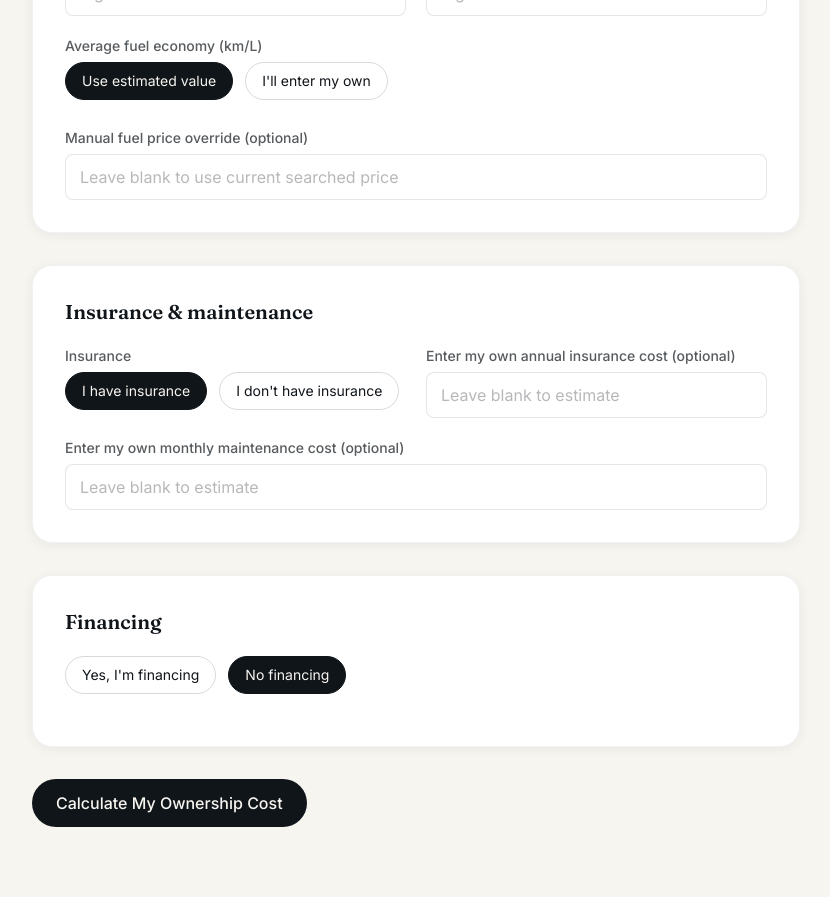
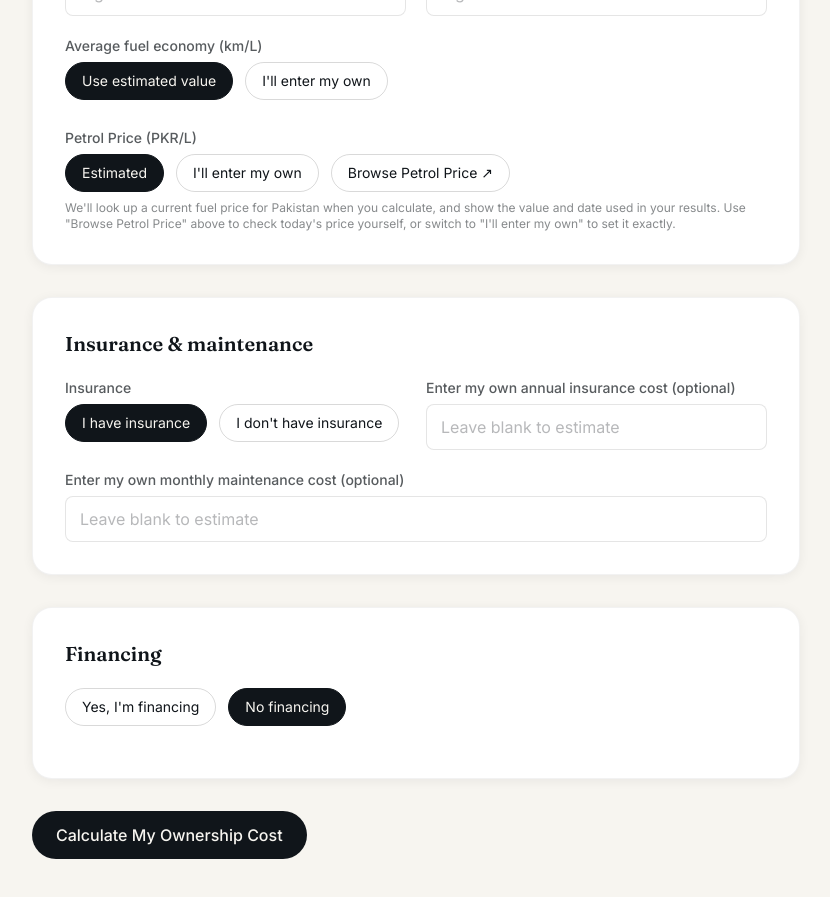
Before and after one commit to ibrahimabid276/CarCost-Calculator, a Next.js app in the folder car-cost-calculator/: page /calculator in a window 1280 px wide. Shown: the part 1080-1977 px from the top of the page, without its empty margins (64-894 px from the left). Built offline with nearby package versions, Linux system fonts and the light colour scheme; no server answers.

Commit message:
Add files via upload

```diff
--- a/car-cost-calculator/components/CarForm.tsx
+++ b/car-cost-calculator/components/CarForm.tsx
@@ -3,6 +3,13 @@
 import { useState } from "react";
 import { CarCostRequest, FuelType } from "@/types/car";
 import { COUNTRIES } from "@/lib/countries";
+import { currencyForCountry } from "@/lib/currency";
+
+// Exact URL requested for the "Browse Petrol Price" button — opens Google's
+// live results in a new tab so the user can check today's price themselves.
+// The calculator never scrapes this page or depends on it programmatically.
+const BROWSE_PETROL_PRICE_URL =
+  "https://www.google.com/search?sca_esv=699286c2dbd4e6d4&sxsrf=APpeQns9p42JUtjfc5wkZO7vaXP-u4z29Q:1786439986828&q=petrol+price+per+kilometer+today+live&spell=1&sa=X&ved=2ahUKEwjw-c7Gn5iWAxUdUqQEHd3TLzsQBSgAegQIEhAB&biw=1920&bih=945&dpr=1";
 
 const CITIES = [
   "Lahore",
@@ -37,6 +44,7 @@ export default function CarForm({ onSubmit, submitting }: Props) {
   const [drivingDaysPerMonth, setDrivingDaysPerMonth] = useState<number | "">("");
   const [fuelEconomyMode, setFuelEconomyMode] = useState<"auto" | "manual">("auto");
   const [manualFuelEconomy, setManualFuelEconomy] = useState<number | "">("");
+  const [fuelPriceMode, setFuelPriceMode] = useState<"manual" | "estimated">("estimated");
   const [manualFuelPrice, setManualFuelPrice] = useState<number | "">("");
 
   const [hasInsurance, setHasInsurance] = useState(true);
@@ -67,6 +75,12 @@ export default function CarForm({ onSubmit, submitting }: Props) {
       setFormError("Please enter a vehicle price to calculate financing.");
       return;
     }
+    if (fuelPriceMode === "manual" && (manualFuelPrice === "" || Number(manualFuelPrice) <= 0)) {
+      setFormError(
+        `Please enter a valid ${fuelType === "Electric" ? "electricity" : "petrol"} price greater than 0, or switch to Estimated.`
+      );
+      return;
+    }
 
     const data: CarCostRequest = {
       make,
@@ -81,7 +95,9 @@ export default function CarForm({ onSubmit, submitting }: Props) {
       drivingDaysPerMonth: Number(drivingDaysPerMonth),
       fuelEconomyMode,
       manualFuelEconomy: manualFuelEconomy === "" ? undefined : Number(manualFuelEconomy),
-      manualFuelPrice: manualFuelPrice === "" ? undefined : Number(manualFuelPrice),
+      fuelPriceMode,
+      manualFuelPrice:
+        fuelPriceMode === "manual" && manualFuelPrice !== "" ? Number(manualFuelPrice) : undefined,
       hasInsurance,
       manualInsuranceAnnual:
         manualInsuranceAnnual === "" ? undefined : Number(manualInsuranceAnnual),
@@ -234,15 +250,56 @@ export default function CarForm({ onSubmit, submitting }: Props) {
           </div>
           <div className="sm:col-span-2">
             <label className="field-label">
-              {fuelType === "Electric" ? "Manual electricity price override (optional)" : "Manual fuel price override (optional)"}
+              {fuelType === "Electric"
+                ? `Electricity Price (${currencyForCountry(country)}/kWh)`
+                : `Petrol Price (${currencyForCountry(country)}/L)`}
             </label>
+            <div className="flex flex-wrap gap-3 mb-2">
+              <button
+                type="button"
+                onClick={() => setFuelPriceMode("estimated")}
+                className={`px-4 py-2 rounded-full text-sm border ${
+                  fuelPriceMode === "estimated" ? "bg-ink text-paper border-ink" : "border-black/15"
+                }`}
+              >
+                Estimated
+              </button>
+              <button
+                type="button"
+                onClick={() => setFuelPriceMode("manual")}
+                className={`px-4 py-2 rounded-full text-sm border ${
+                  fuelPriceMode === "manual" ? "bg-ink text-paper border-ink" : "border-black/15"
+                }`}
+              >
+                I&apos;ll enter my own
+              </button>
+              <a
+                href={BROWSE_PETROL_PRICE_URL}
+                target="_blank"
+                rel="noopener noreferrer"
+                className="px-4 py-2 rounded-full text-sm border border-black/15 hover:bg-black/5"
+              >
+                Browse Petrol Price ↗
+              </a>
+            </div>
+            {fuelPriceMode === "manual" ? (
               <input
                 type="number"
                 className="field-input"
-              placeholder="Leave blank to use current searched price"
+                placeholder={fuelType === "Electric" ? "e.g. 55" : "e.g. 270"}
                 value={manualFuelPrice}
+                min={0.01}
+                step="0.01"
                 onChange={(e) => setManualFuelPrice(e.target.value === "" ? "" : Number(e.target.value))}
               />
+            ) : (
+              <p className="text-xs text-ink/50">
+                We&apos;ll look up a current {fuelType === "Electric" ? "electricity" : "fuel"} price for{" "}
+                {country} when you calculate, and show the value and date used in your results. Use{" "}
+                &quot;Browse Petrol Price&quot; above to check today&apos;s price yourself, or switch to
+                &quot;I&apos;ll enter my own&quot; to set it exactly.
+              </p>
+            )}
           </div>
         </div>
       </section>
--- a/car-cost-calculator/components/CostBreakdown.tsx
+++ b/car-cost-calculator/components/CostBreakdown.tsx
@@ -109,11 +109,15 @@ export default function CostBreakdown({
                       <td colSpan={5} className="px-5 py-4">
                         {key === "fuel" && (
                           <p className="text-xs text-ink/60 mb-2">
-                            {data.fuel.label} price used: {currency} {data.fuel.pricePerUnit.toLocaleString()} per{" "}
+                            {data.fuel.priceMode === "manual" ? "Manual" : "Estimated"} {data.fuel.label.toLowerCase()} price used:{" "}
+                            {currency} {data.fuel.pricePerUnit.toLocaleString()} per{" "}
                             {data.fuel.unit.includes("kWh") ? "kWh" : "liter"} · Economy used:{" "}
                             {data.fuel.economy} {data.fuel.unit}
                             {data.fuel.chargingLossPercent !== undefined && (
                               <> · Assumed charging loss: {data.fuel.chargingLossPercent}%</>
+                            )}
+                            {data.fuel.priceMode === "estimated" && data.fuel.priceAsOf && (
+                              <> · Updated: {new Date(data.fuel.priceAsOf).toLocaleDateString()}</>
                             )}
                           </p>
                         )}
--- a/car-cost-calculator/lib/calculations.ts
+++ b/car-cost-calculator/lib/calculations.ts
@@ -99,6 +99,28 @@ function profileFor(country: string): CurrencyProfile {
   return CURRENCY_PROFILES[currencyForCountry(country)] || CURRENCY_PROFILES["$"];
 }
 
+// Pakistani vehicle registration fees and annual token tax are set
+// provincially (Excise & Taxation departments), not federally, so the same
+// car can legitimately have a different government charge in Lahore vs
+// Karachi vs Islamabad. The calculator only collects "city" from the user
+// (no separate province question, per product decision to avoid adding
+// fields) — this maps the existing city selector to its province so the
+// search query can target the right jurisdiction without asking anything
+// new.
+const PAKISTAN_CITY_PROVINCE: Record<string, string> = {
+  lahore: "Punjab",
+  rawalpindi: "Punjab",
+  faisalabad: "Punjab",
+  multan: "Punjab",
+  karachi: "Sindh",
+  islamabad: "Islamabad Capital Territory (ICT)",
+  peshawar: "Khyber Pakhtunkhwa",
+};
+
+function pakistanProvinceForCity(city: string): string | null {
+  return PAKISTAN_CITY_PROVINCE[city.trim().toLowerCase()] || null;
+}
+
 // Fuel economy (km/L or km/kWh) doesn't depend on currency/country — kept separate.
 const FUEL_ECONOMY_BY_TYPE: Record<string, number> = {
   Petrol: 13,
@@ -176,6 +198,18 @@ export async function calculateCarCost(
   const isElectric = input.fuelType === "Electric";
   const profile = profileFor(input.country);
 
+  // Registration fee and token tax are usually a function of engine capacity
+  // and/or declared vehicle value, not a flat number — feed in whatever the
+  // user already supplied (engineSize is always collected; vehiclePrice
+  // only exists when they filled in the Financing section) rather than
+  // inventing one. Province narrows the search to the right provincial
+  // Excise & Taxation schedule instead of a generic national figure.
+  const province = pakistanProvinceForCity(input.city);
+  const govLocationLabel = province ? `${input.city}, ${province}, Pakistan` : locationLabel;
+  const vehicleValueLabel = input.financing?.vehiclePrice
+    ? ` for a vehicle valued around ${Math.round(input.financing.vehiclePrice).toLocaleString()}`
+    : "";
+
   const queries = {
     fuelPrice: isElectric
       ? `current residential electricity price per unit kWh ${input.country}`
@@ -185,8 +219,8 @@ export async function calculateCarCost(
       : `${vehicleLabel} average fuel consumption km/l real world`,
     maintenance: `${vehicleLabel} annual maintenance cost ${locationLabel}`,
     insurance: `${vehicleLabel} car insurance annual premium ${input.country}`,
-    governmentOneTime: `${vehicleLabel} one-time vehicle registration fee ${locationLabel}`,
-    governmentAnnual: `${locationLabel} annual road tax token tax ${vehicleLabel}`,
+    governmentOneTime: `${vehicleLabel} one-time vehicle registration fee ${govLocationLabel}${vehicleValueLabel}`,
+    governmentAnnual: `${govLocationLabel} annual road tax token tax ${vehicleLabel}${vehicleValueLabel}`,
   };
 
   let results: Record<string, SerperSearchResponse | null> = {};
@@ -229,11 +263,24 @@ export async function calculateCarCost(
     }
   }
 
-  let pricePerUnit = input.manualFuelPrice || 0;
+  // Single source of truth for the active petrol/electricity price:
+  //   fuelPriceMode === "manual"    -> ALWAYS input.manualFuelPrice, no exceptions
+  //   fuelPriceMode === "estimated" -> live search result (baseline only if search is down)
+  // This one `pricePerUnit` value feeds fuelMonthly/fuelAnnual below, which
+  // in turn feed total.monthly/annual/threeYear/fiveYear/costPerKm — so
+  // every downstream number derives from this single value, never a
+  // second copy of the logic.
+  const priceMode: "manual" | "estimated" = input.fuelPriceMode === "manual" ? "manual" : "estimated";
+  let pricePerUnit = 0;
   const priceSources: SourceRef[] = [];
   const priceLabel = isElectric ? "Electricity price" : "Fuel price";
   let priceStatus: EstimateStatus;
-  if (input.manualFuelPrice) {
+  let priceAsOf: string | undefined;
+  if (priceMode === "manual") {
+    // Validation layer guarantees manualFuelPrice is a positive number
+    // whenever mode is "manual" — if it's somehow missing here, fail safe
+    // to 0 rather than silently switching to Estimated.
+    pricePerUnit = input.manualFuelPrice || 0;
     priceStatus = "user";
     priceSources.push({ label: `User-provided ${priceLabel.toLowerCase()}` });
   } else {
@@ -248,10 +295,12 @@ export async function calculateCarCost(
     if (med) {
       pricePerUnit = med;
       priceStatus = "search";
+      priceAsOf = new Date().toISOString();
       priceSources.push(...buildSources(priceLabel, resp, "search"));
     } else {
       pricePerUnit = isElectric ? profile.electricityPricePerUnit : profile.fuelPricePerUnit;
       priceStatus = searchDegraded ? "baseline" : "unavailable";
+      if (priceStatus === "baseline") priceAsOf = new Date().toISOString();
       priceSources.push(...buildSources(priceLabel, resp, "baseline"));
     }
   }
@@ -286,6 +335,8 @@ export async function calculateCarCost(
     unit: isElectric ? "km/kWh" : "km/L",
     label: isElectric ? "Electricity" : "Fuel",
     chargingLossPercent: isElectric ? EV_CHARGING_LOSS_PERCENT : undefined,
+    priceMode,
+    priceAsOf,
     sources: [...priceSources, ...economySources],
     note: isElectric
       ? `Assumes ${EV_CHARGING_LOSS_PERCENT}% charging loss on top of vehicle consumption.`
```
Also changed, not shown: car-cost-calculator/lib/validation.ts (+13 -1 lines), car-cost-calculator/types/car.ts (+11 -0 lines). Lines whose indentation alone changed are shown as unchanged.
